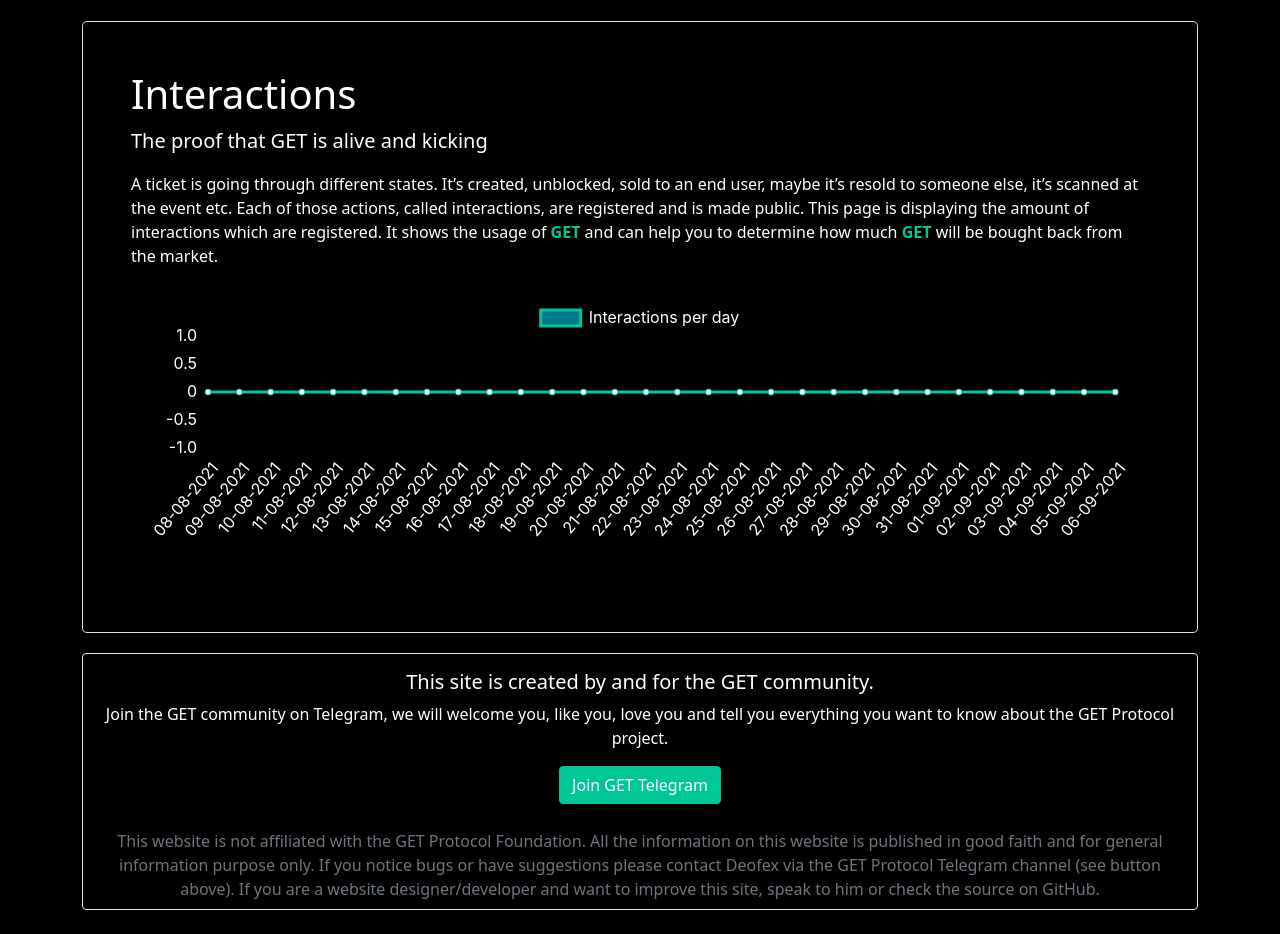
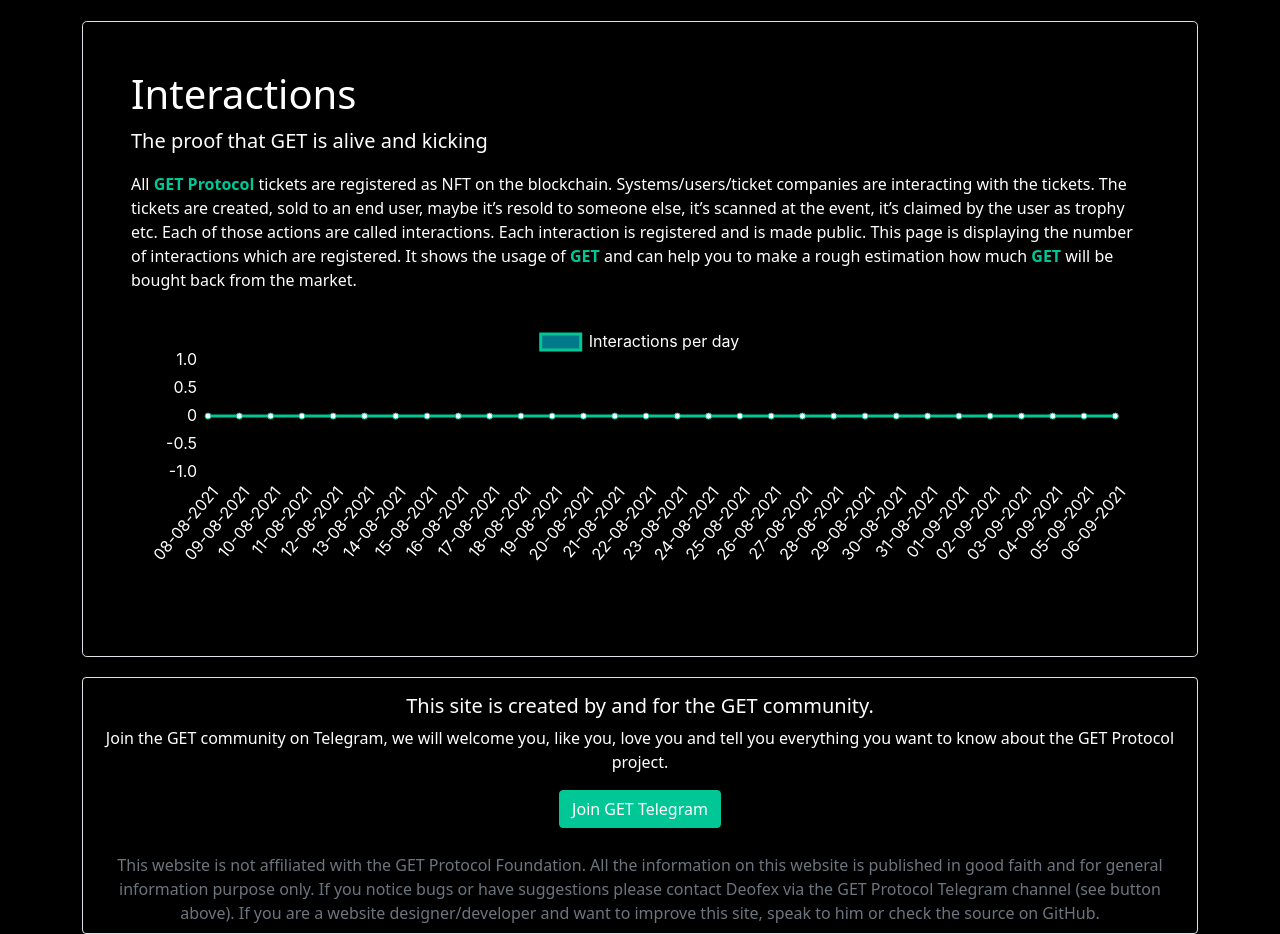
Before and after one commit to Deofex/GETCommunityTools, a Django app: page /interactions in a window 1280 px wide. Shown: the part 59-993 px from the top of the page. Before the commit the page ends 969 px from the top, so only its background shows below. Run offline with Django 3.2, Linux system fonts and the light colour scheme; data that the repository does not hold is empty.

Commit message:
Change text interaction page

```diff
--- a/CommunitySite/site/NFTInfo/templates/NFTInfo/interactions.html
+++ b/CommunitySite/site/NFTInfo/templates/NFTInfo/interactions.html
@@ -8,7 +8,7 @@
             <h1 class="display-7">Interactions</h1>
             <p class="lead">The proof that GET is alive and kicking</p>
             <p>
-                A ticket is going through different states. It’s created, unblocked, sold to an end user, maybe it’s resold to someone else, it’s scanned at the event etc. Each of those actions, called interactions, are registered and is made public. This page is displaying the amount of interactions which are registered. It shows the usage of <b class=getcolor>GET</b> and can help you to determine how much <b class=getcolor>GET</b> will be bought back from the market.</p>
+                All <b class=getcolor>GET Protocol</b> tickets are registered as NFT on the blockchain. Systems/users/ticket companies are interacting with the tickets. The tickets are created, sold to an end user, maybe it’s resold to someone else, it’s scanned at the event, it’s claimed by the user as trophy etc. Each of those actions are called interactions. Each interaction is registered and is made public. This page is displaying the number of interactions which are registered. It shows the usage of <b class=getcolor>GET</b> and can help you to make a rough estimation how much <b class=getcolor>GET</b> will be bought back from the market.</p>
             <div class="card-body fixmidsize">
                 {{ last30daysscperiodnames|json_script:"last30daysscperiodnames"}}
                 {{ last30daysscvalues|json_script:"last30daysscvalues"}}
```
